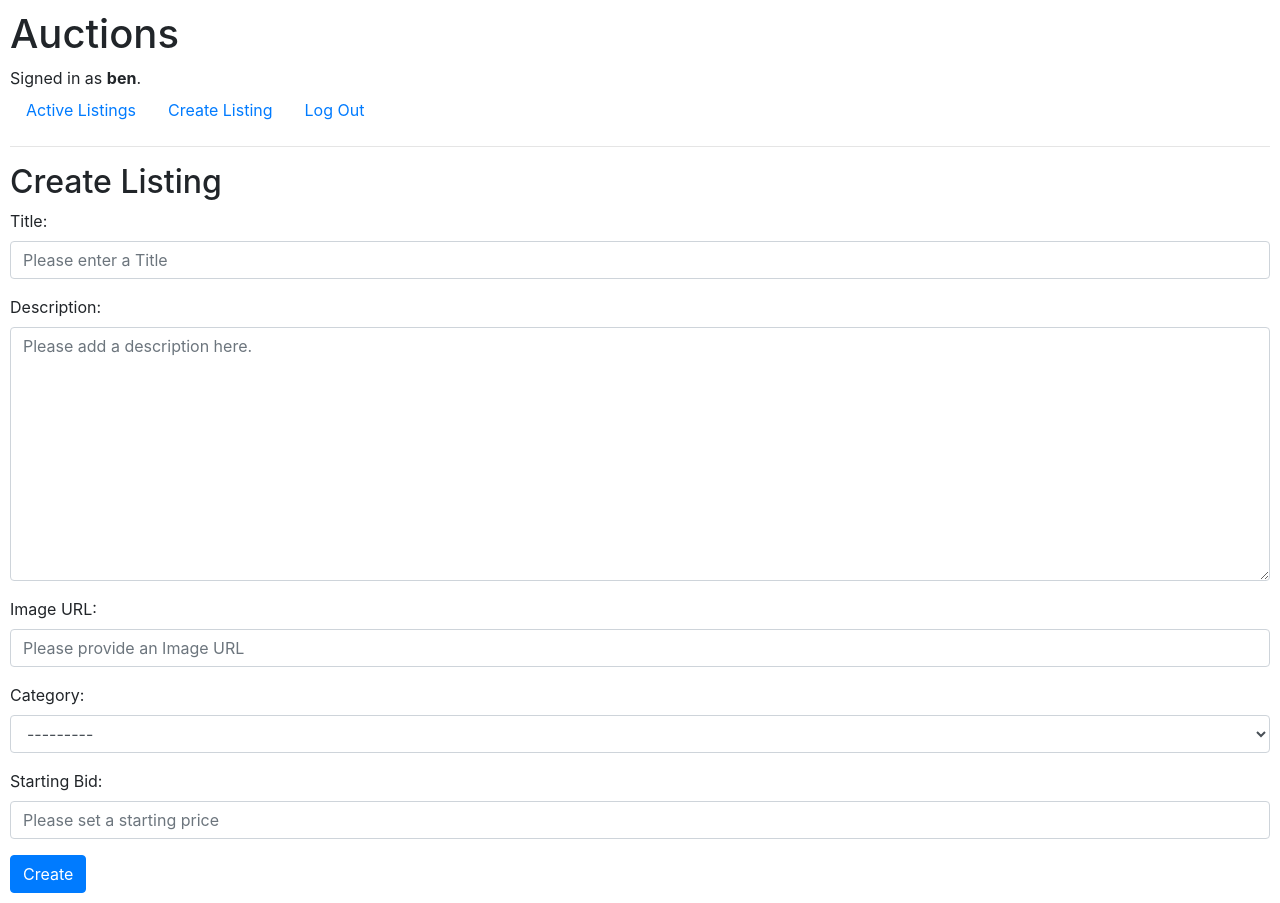
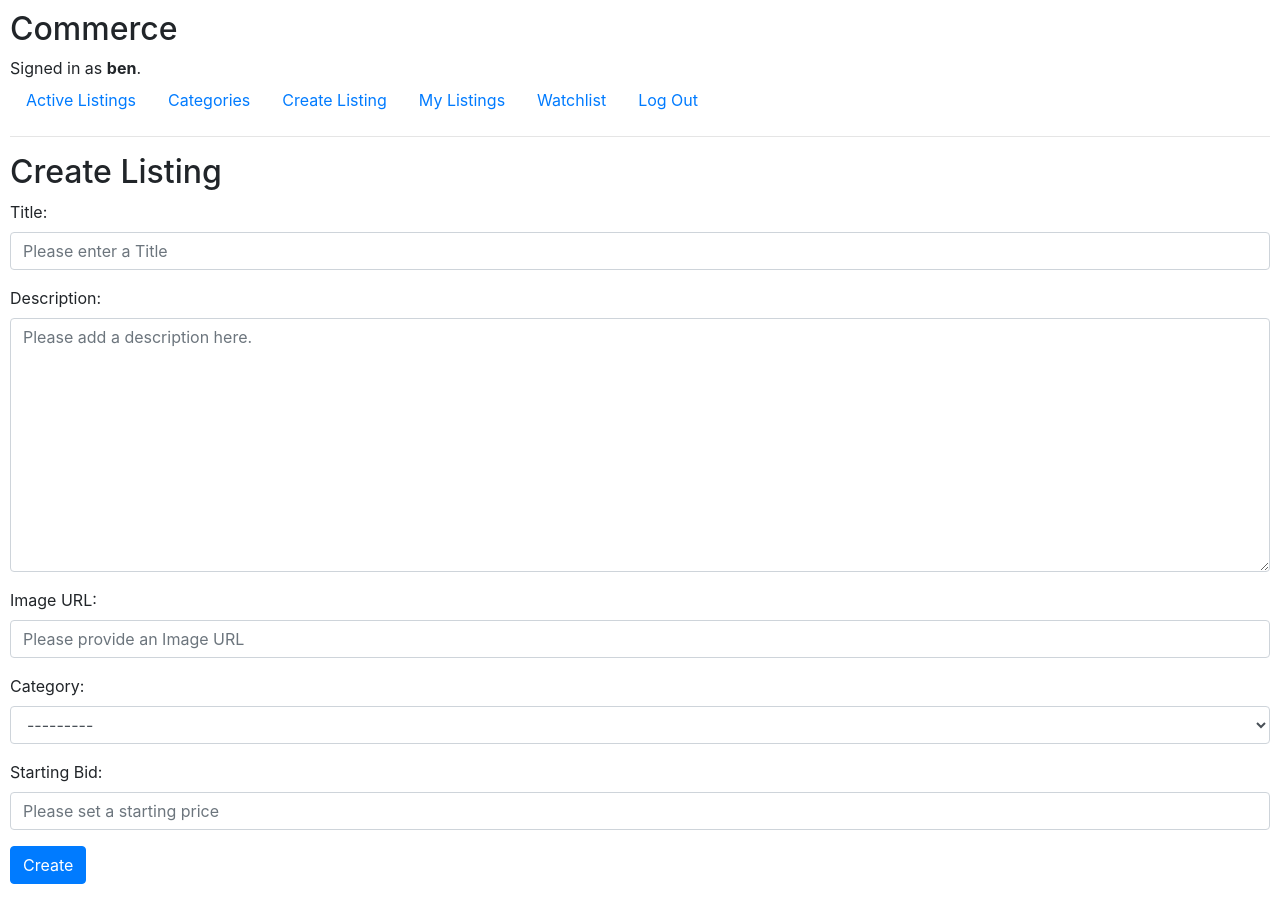
Before and after one commit to SMEETT/Commerce-CS50Web, a Django app: page /create_listing in a window 1280 px wide. Run offline with Django 3.2, Linux system fonts and the light colour scheme; a user stored in the database is signed in; data comes from the database, SQL or seed files in the repository; both versions use the stored data as it was after the commit; some libraries are stand-ins or nearby versions.

Commit message:
added listings.html / basic bid logic / form rendering

```diff
--- a/commerce/auctions/forms.py
+++ b/commerce/auctions/forms.py
@@ -1,5 +1,5 @@
 from django import forms
-from .models import Listing, Category
+from .models import Listing, Category, Bid
 
 class CreateListingForm(forms.ModelForm):
     # populate the CATEGORY dropdown with all available categories
@@ -19,3 +19,15 @@
             'imgurl': "Image URL",
             'price': 'Starting Bid',
         }
+
+
+class BidForm(forms.ModelForm):
+    class Meta:
+        model = Bid
+        fields = ('bid',)
+        widgets = {
+            'bid': forms.NumberInput(attrs={'placeholder': 'Place your Bid'})
+        }
+        labels = {
+            'bid': "",
+        }
--- a/commerce/auctions/static/auctions/styles.css
+++ b/commerce/auctions/static/auctions/styles.css
@@ -1,3 +1,25 @@
 body {
     padding: 10px;
 }
+
+.listing-img {
+    max-width:50vw;
+    margin: 25px 0px 25px 25px;
+}
+
+.listing-description {
+    margin: 10px 0px 5px 0px;
+    padding: 5px 0 5px 5px;
+}
+
+.listing-badge {
+    margin: 0 0 0 10px;
+}
+
+.gen-margin-top {
+    margin-top: 10px;
+}
+
+.gen-margin-right {
+    margin-right: 10px;
+}
--- a/commerce/auctions/templates/auctions/layout.html
+++ b/commerce/auctions/templates/auctions/layout.html
@@ -3,12 +3,12 @@
 <!DOCTYPE html>
 <html lang="en">
     <head>
-        <title>{% block title %}Auctions{% endblock %}</title>
+        <title>{% block title %} Auctions {% endblock %}</title>
         <link rel="stylesheet" href="https://stackpath.bootstrapcdn.com/bootstrap/4.4.1/css/bootstrap.min.css" integrity="sha384-Vkoo8x4CGsO3+Hhxv8T/Q5PaXtkKtu6ug5TOeNV6gBiFeWPGFN9MuhOf23Q9Ifjh" crossorigin="anonymous">
         <link href="{% static 'auctions/styles.css' %}" rel="stylesheet">
     </head>
     <body>
-        <h1>Auctions</h1>
+        <h2>Commerce</h2>
         <div>
             {% if user.is_authenticated %}
                 Signed in as <strong>{{ user.username }}</strong>.
@@ -21,11 +21,22 @@
                 <a class="nav-link" href="{% url 'auctions:index' %}">Active Listings</a>
             </li>
             {% if user.is_authenticated %}
-                <li>
-                    <a class="nav-link" href="{% url 'auctions:create_listing' %}">Create Listing</a>
-                </li>
                 <li class="nav-item">
-                    <a class="nav-link" href="{% url 'auctions:logout' %}">Log Out</a>
+                    <li>
+                        <a class="nav-link" href="#">Categories</a>
+                    </li>
+                    <li>
+                        <a class="nav-link" href="{% url 'auctions:create_listing' %}">Create Listing</a>
+                    </li>
+                    <li>
+                        <a class="nav-link" href="#">My Listings</a>
+                    </li>
+                    <li>
+                        <a class="nav-link" href="#">Watchlist</a>
+                    </li>
+                    <li>
+                        <a class="nav-link" href="{% url 'auctions:logout' %}">Log Out</a>
+                    </li>
                 </li>
             {% else %}
                 <li class="nav-item">
--- a/commerce/auctions/urls.py
+++ b/commerce/auctions/urls.py
@@ -9,5 +9,7 @@
     path("login", views.login_view, name="login"),
     path("logout", views.logout_view, name="logout"),
     path("register", views.register, name="register"),
-    path("create_listing", views.create_listing, name="create_listing")
+    path("create_listing", views.create_listing, name="create_listing"),
+    path("listings/<int:listing_id>", views.listings, name="listings"),
+    path("place_bid/<int:listing_id>", views.place_bid, name="place_bid"),
 ]
--- a/commerce/auctions/views.py
+++ b/commerce/auctions/views.py
@@ -1,16 +1,20 @@
 from django.contrib.auth import authenticate, login, logout
 from django.db import IntegrityError
 from django.http import HttpResponse, HttpResponseRedirect
-from django.shortcuts import render
+from django.shortcuts import render, redirect
 from django.urls import reverse
 from django import forms
 
-from .forms import CreateListingForm
-from .models import User, Listing
+from .forms import CreateListingForm, BidForm
+from .models import User, Category, Listing, Comment, Bid, Watchlist
 
 
 def index(request):
-    return render(request, "auctions/index.html")
+    listings = Listing.objects.all()
+
+    return render(request, "auctions/index.html", {
+        'listings': listings
+    })
 
 
 def login_view(request):
@@ -75,8 +79,11 @@
             form_tmp.user = request.user
             # save the form (including current user) to DB
             form_tmp.save()
-
             return HttpResponseRedirect(reverse("auctions:index"))
+        else:
+            return render(request, "auctions/error.html", {
+                "error": "Something went wrong :("
+            })
 
 
     elif request.method == "GET":
@@ -88,3 +95,34 @@
         return render(request, "auctions/create_listing.html", {
             "form": form
         })
+
+
+def listings(request, listing_id):
+
+    listing = Listing.objects.get(id=int(listing_id))
+    highest_bid = Bid.objects.all().filter(listing__id=listing_id).order_by("-bid").first()
+    bid_form = BidForm()
+
+    return render(request, "auctions/listings.html", {
+        "listing": listing,
+        "bid_form": bid_form,
+        "highest_bid": highest_bid,
+    })
+
+def place_bid(request, listing_id):
+    if request.method == "POST":
+        form = BidForm(request.POST)
+        listing = Listing.objects.get(id=int(listing_id))
+
+        if form.is_valid():
+            form_tmp = form.save(commit=False)
+            form_tmp.user = request.user
+            form_tmp.listing = listing
+            form_tmp.save()
+            return redirect('auctions:listings', listing_id=listing_id)
+
+
+
+
+    elif request.method == "GET":
+        return HttpResponseRedirect(reverse("auctions:index"))
--- a/commerce/commerce/settings.py
+++ b/commerce/commerce/settings.py
@@ -32,6 +32,7 @@
 
 INSTALLED_APPS = [
     'auctions',
+    'crispy_forms',
     'django.contrib.admin',
     'django.contrib.auth',
     'django.contrib.contenttypes',
@@ -49,6 +50,8 @@
     'django.contrib.messages.middleware.MessageMiddleware',
     'django.middleware.clickjacking.XFrameOptionsMiddleware',
 ]
+
+CRISPY_TEMPLATE_PACK = 'bootstrap4'
 
 ROOT_URLCONF = 'commerce.urls'
 
```
Also changed, not shown: commerce/auctions/templates/auctions/error.html (added, +8 -0 lines), commerce/auctions/templates/auctions/index.html (+6 -1 lines), commerce/auctions/templates/auctions/listings.html (added, +50 -0 lines), commerce/db.sqlite3.
